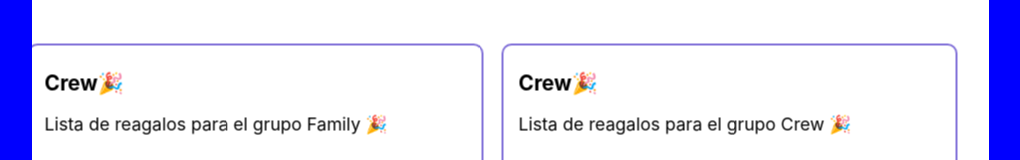
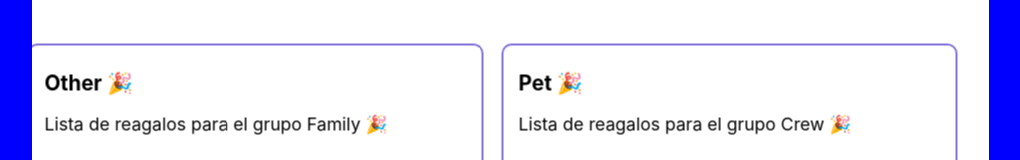
Before and after one commit to CesarDavidMorenR/gift-list-nuwe, a React (Create React App) app: page / in a window 1280 px wide. Shown: the part 233-393 px from the top of the page, without its empty margins (130-1150 px from the left). Built offline with nearby package versions, Linux system fonts and the light colour scheme.

Commit message:
Ordering in reverse variables

```diff
--- a/src/components/Container.js
+++ b/src/components/Container.js
@@ -31,25 +31,25 @@ export const Container = () => {
     <section className="layout">
       <section className="overflowx">
         <div className="cardsContainer">
-          <Header innertext={textHeaderOne} />
+          <Header innertext={textHeaderFour} />
           <Description innertext={textDescriptionOne} />
           <Tag />
         </div>
 
         <div className="cardsContainer">
-          <Header innertext={textHeaderTwo} />
+          <Header innertext={textHeaderThree} />
           <Description innertext={textDescriptionTwo} />
           <Tag />
         </div>
 
         <div className="cardsContainer">
-          <Header innertext={textHeaderThree} />
+          <Header innertext={textHeaderTwo} />
           <Description innertext={textDescriptionThree} />
           <Tag />
         </div>
 
         <div className="cardsContainer">
-          <Header innertext={textHeaderFour} />
+          <Header innertext={textHeaderOne} />
           <Description innertext={textDescriptionFour} />
           <Tag />
         </div>
--- a/src/components/Header.js
+++ b/src/components/Header.js
@@ -1,10 +1,10 @@
 import React from "react";
 // import "../src/App.css";
 
-export const Header = () => {
+export const Header = (props) => {
   return (
     <header className="header">
-      Crew🎉
+      {props.innertext}
     </header>
   )
 };
```
